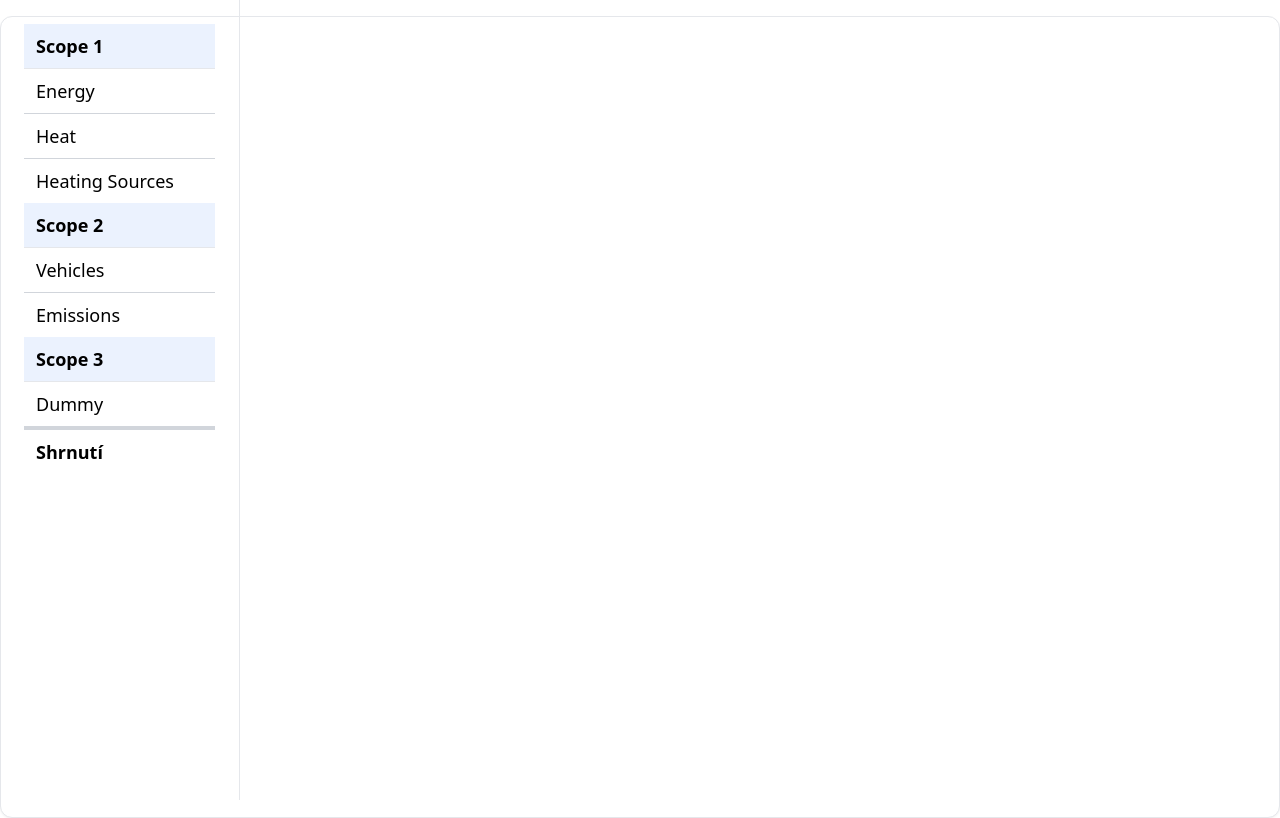
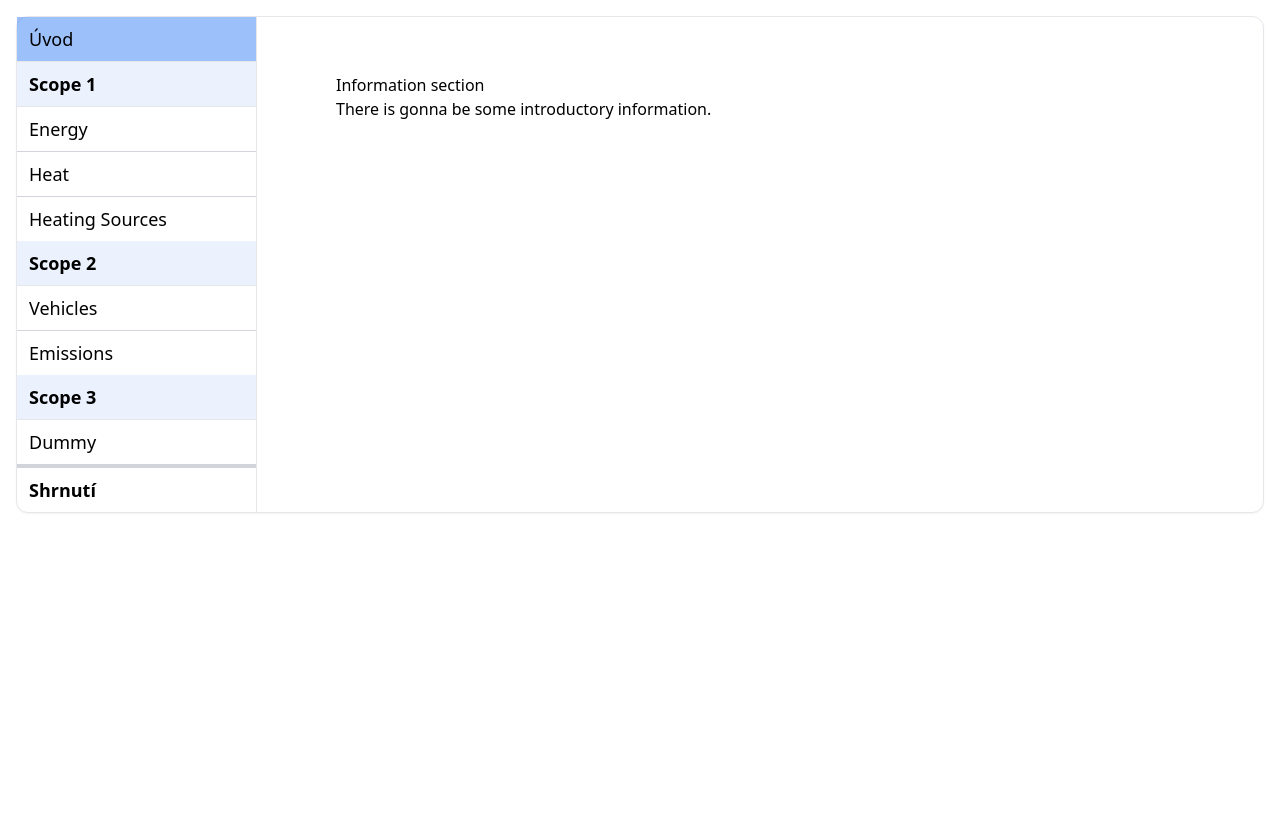
Before and after one commit to deploy-esgrovia/simple-esg-calc, a Vue app: page /information in a window 1280 px wide. Built offline with nearby package versions, Linux system fonts and the light colour scheme.

Commit message:
feat: style the page layout as esgrovia

```diff
--- a/src/App.vue
+++ b/src/App.vue
@@ -4,13 +4,11 @@ import SideNavbar from './components/SideNavbar.vue';
 </script>
 
 <template>
-	<div
-		class="mt-4 bg-white border border-gray-200 rounded-xl shadow-sm grid grid-cols-[auto,1fr]"
-	>
+	<div class="m-4 bg-white border border-gray-200 rounded-xl shadow-sm grid grid-cols-[auto,1fr]">
 		<!-- Sidebar -->
-		<SideNavbar class="p-6 h-screen fixed left-0 top-0" />
+		<SideNavbar class="border border-x-1 border-y-0 border-l-0 border-gray-200 min-w-60" />
 		<!-- Router View -->
-		<div class="flex-grow rounded-lg ml-60 mx-auto overflow-y-auto h-screen">
+		<div class="p-8 overflow-hidden">
 			<RouterView />
 		</div>
 	</div>
--- a/src/assets/css/style.css
+++ b/src/assets/css/style.css
@@ -558,12 +558,8 @@ video {
   position: fixed;
 }
 
-.left-0 {
-  left: 0px;
-}
-
-.top-0 {
-  top: 0px;
+.m-4 {
+  margin: 1rem;
 }
 
 .mx-auto {
@@ -593,10 +589,6 @@ video {
   margin-bottom: 2rem;
 }
 
-.ml-60 {
-  margin-left: 15rem;
-}
-
 .mt-4 {
   margin-top: 1rem;
 }
@@ -619,10 +611,6 @@ video {
 
 .h-5 {
   height: 1.25rem;
-}
-
-.h-screen {
-  height: 100vh;
 }
 
 .w-5 {
@@ -699,8 +687,8 @@ video {
   margin-bottom: calc(1rem * var(--tw-space-y-reverse));
 }
 
-.overflow-y-auto {
-  overflow-y: auto;
+.overflow-hidden {
+  overflow: hidden;
 }
 
 .rounded {
@@ -722,6 +710,10 @@ video {
 .rounded-t-md {
   border-top-left-radius: 0.375rem;
   border-top-right-radius: 0.375rem;
+}
+
+.rounded-tl-lg {
+  border-top-left-radius: 0.5rem;
 }
 
 .border {
@@ -795,6 +787,10 @@ video {
   border-color: rgb(209 213 219 / var(--tw-border-opacity, 1));
 }
 
+.border-inherit {
+  border-color: inherit;
+}
+
 .border-opacity-50 {
   --tw-border-opacity: 0.5;
 }
@@ -834,6 +830,10 @@ video {
   background-color: rgb(255 255 255 / var(--tw-bg-opacity, 1));
 }
 
+.bg-inherit {
+  background-color: inherit;
+}
+
 .bg-opacity-10 {
   --tw-bg-opacity: 0.1;
 }
@@ -848,6 +848,10 @@ video {
 
 .p-6 {
   padding: 1.5rem;
+}
+
+.p-8 {
+  padding: 2rem;
 }
 
 .px-3 {
--- a/src/components/SideNavbar.vue
+++ b/src/components/SideNavbar.vue
@@ -1,5 +1,5 @@
 <script setup>
-import { useRoute } from 'vue-router';
+import { RouterLink, useRoute } from 'vue-router';
 import { computed } from 'vue';
 
 // Access the current route
@@ -12,9 +12,21 @@ const isScope3Active = computed(() => ['/scope3'].includes(route.path));
 </script>
 
 <template>
-	<div class="border border-x-1 border-y-0 border-l-0 border-gray-200 min-w-60">
+	<div class="border border-inherit">
 		<nav>
 			<ul class="text-lg">
+				<!-- Úvod -->
+				<li
+					class="bg-color3 bg-opacity-50 border border-b-1 border-x-0 border-t-0 last:border-b-0 rounded-tl-lg"
+				>
+					<RouterLink
+						to="/information"
+						class="block py-2 pl-3 pr-3 justify-between transition-colors duration-200"
+						:class="{ ' bg-blue-500 bg-opacity-50': $route.path === '/information' }"
+					>
+						<div>Úvod</div>
+					</RouterLink>
+				</li>
 				<!-- Scope 1 -->
 				<li>
 					<ul
@@ -34,7 +46,7 @@ const isScope3Active = computed(() => ['/scope3'].includes(route.path));
 							<RouterLink
 								to="/"
 								class="block py-2 pl-3 pr-3 justify-between transition-colors duration-200"
-								:class="{ 'bg-blue-500 bg-opacity-50': $route.path === '/energy' }"
+								:class="{ ' bg-blue-500 bg-opacity-50': $route.path === '/energy' }"
 							>
 								<div>Energy</div>
 							</RouterLink>
@@ -46,7 +58,7 @@ const isScope3Active = computed(() => ['/scope3'].includes(route.path));
 								to="/heat"
 								class="block py-2 pl-3 pr-3 justify-between transition-colors duration-200
                 "
-								:class="{ 'bg-blue-500 bg-opacity-50 ': $route.path === '/heat' }"
+								:class="{ ' bg-blue-500 bg-opacity-50 ': $route.path === '/heat' }"
 							>
 								<div>Heat</div>
 							</RouterLink>
@@ -57,7 +69,7 @@ const isScope3Active = computed(() => ['/scope3'].includes(route.path));
 							<RouterLink
 								to="/heating-sources"
 								class="block py-2 pl-3 pr-3 justify-between transition-colors duration-200"
-								:class="{ 'bg-blue-500 bg-opacity-50 ': $route.path === '/heating-sources' }"
+								:class="{ ' bg-blue-500 bg-opacity-50 ': $route.path === '/heating-sources' }"
 							>
 								<div>Heating Sources</div>
 							</RouterLink>
@@ -82,7 +94,7 @@ const isScope3Active = computed(() => ['/scope3'].includes(route.path));
 								to="/vehicles"
 								class="block py-2 pl-3 pr-3 justify-between transition-colors duration-200
                 "
-								:class="{ 'bg-blue-500 bg-opacity-50 ': $route.path === '/vehicles' }"
+								:class="{ ' bg-blue-500 bg-opacity-50 ': $route.path === '/vehicles' }"
 							>
 								<div>Vehicles</div>
 							</RouterLink>
@@ -94,7 +106,7 @@ const isScope3Active = computed(() => ['/scope3'].includes(route.path));
 								to="/emissions"
 								class="block py-2 pl-3 pr-3 justify-between transition-colors duration-200
                 "
-								:class="{ 'bg-blue-500 bg-opacity-50 ': $route.path === '/emissions' }"
+								:class="{ ' bg-blue-500 bg-opacity-50 ': $route.path === '/emissions' }"
 							>
 								<div>Emissions</div>
 							</RouterLink>
@@ -119,7 +131,7 @@ const isScope3Active = computed(() => ['/scope3'].includes(route.path));
 								to="/emissions"
 								class="block py-2 pl-3 pr-3 justify-between transition-colors duration-200
                 "
-								:class="{ 'bg-blue-500 bg-opacity-50 ': $route.path === '/dummy' }"
+								:class="{ ' bg-blue-500 bg-opacity-50 ': $route.path === '/dummy' }"
 							>
 								<div>Dummy</div>
 							</RouterLink>
@@ -136,7 +148,7 @@ const isScope3Active = computed(() => ['/scope3'].includes(route.path));
 							<RouterLink
 								to="/company-info"
 								class="block py-2 pl-3 pr-12 transition-colors duration-200"
-								:class="{ 'bg-blue-500 bg-opacity-50 ': $route.path === '/company-info' }"
+								:class="{ ' bg-blue-500 bg-opacity-50 ': $route.path === '/company-info' }"
 							>
 								Shrnutí
 							</RouterLink>
--- a/src/components/sections/CompanyInfoSection.vue
+++ b/src/components/sections/CompanyInfoSection.vue
@@ -46,7 +46,6 @@ watch(companyInfo, () => {
 		<div class="mb-6">
 			<InputWithUnit type="text" label="E-mail" v-model="companyInfo.email" />
 		</div>
-	</div>
 		<div>
 			<button
 				@click="handleSubmit"
@@ -55,4 +54,5 @@ watch(companyInfo, () => {
 				Submit
 			</button>
 		</div>
+	</div>
 </template>
--- /dev/null
+++ b/src/components/sections/InformationSection.vue
@@ -0,0 +1,6 @@
+<template>
+	<div class="max-w-4xl mx-auto p-6">
+		<h1>Information section</h1>
+		<h2>There is gonna be some introductory information.</h2>
+	</div>
+</template>
--- a/src/router/router.js
+++ b/src/router/router.js
@@ -5,6 +5,7 @@ import HeatingSourcesSection from "../components/sections/HeatingSourcesSection.
 import VehicleSection from "../components/sections/VehicleSection.vue";
 import EmissionsSection from "../components/sections/EmissionsSection.vue";
 import CompanyInfoSection from "../components/sections/CompanyInfoSection.vue";
+import InformationSection from "../components/sections/InformationSection.vue";
 
 const routes = [
 	{ path: "/", redirect: "/energy" },
@@ -14,6 +15,7 @@ const routes = [
 	{ path: "/vehicles", component: VehicleSection },
 	{ path: "/emissions", component: EmissionsSection },
 	{ path: "/company-info", component: CompanyInfoSection },
+	{ path: "/information", component: InformationSection },
 ];
 
 const router = createRouter({
```
Lines whose indentation alone changed are shown as unchanged.
